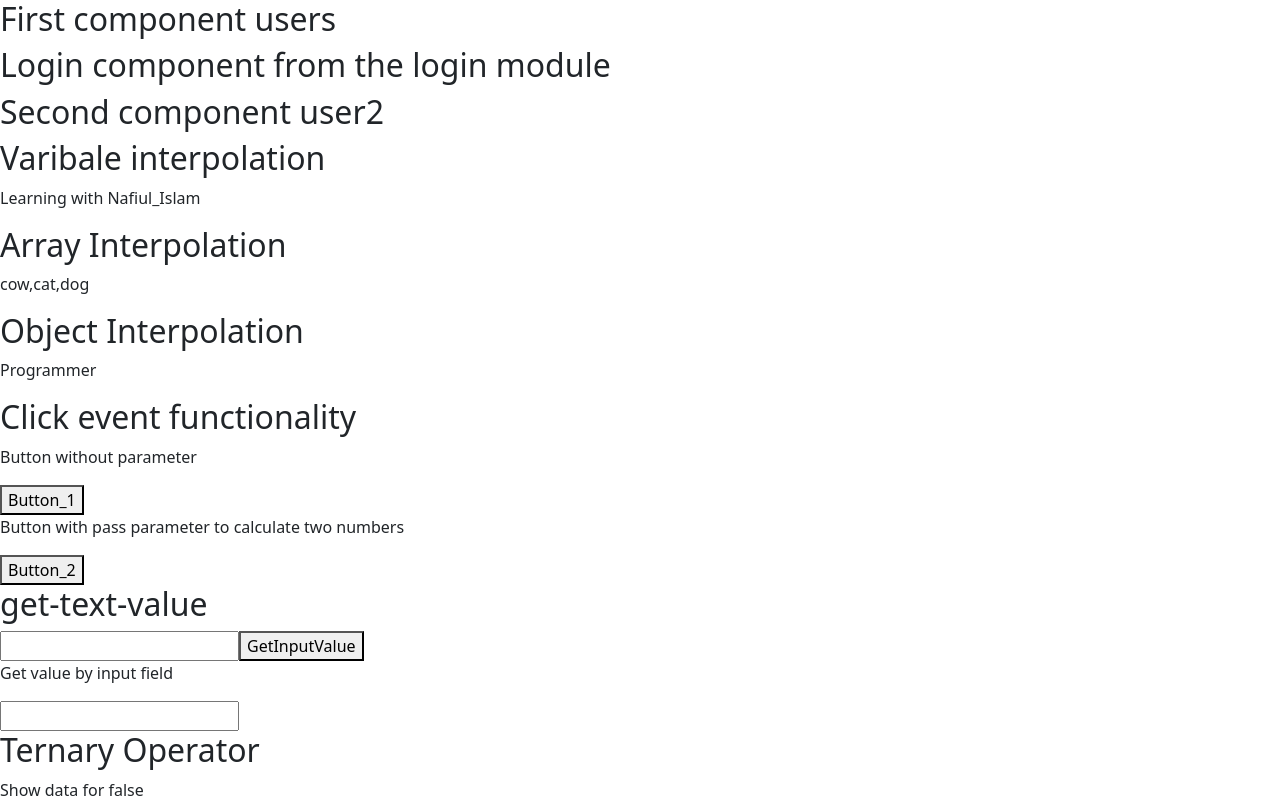
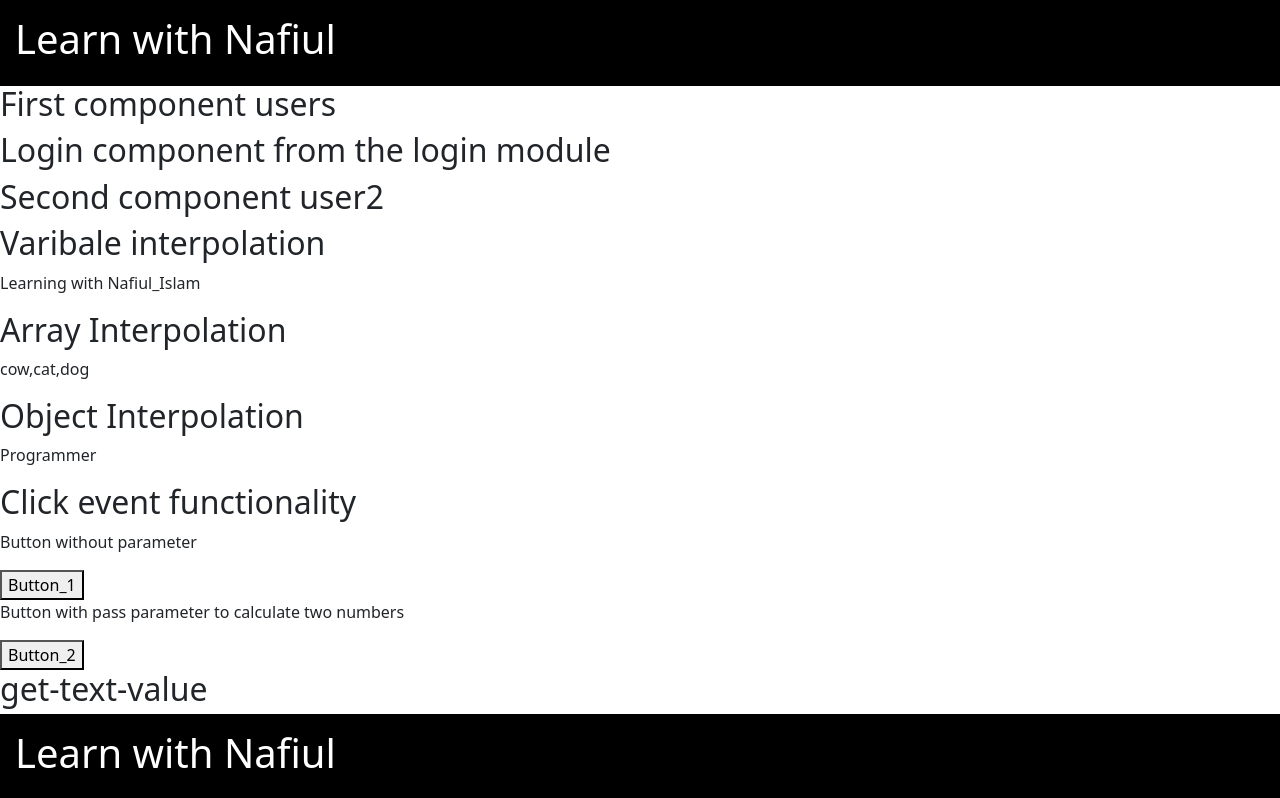
Before and after one commit to Nafiuli131/basic_Angular, an Angular app: page / in a window 1280 px wide. Shown: the top 798 px of the page. Built offline with nearby package versions, Linux system fonts and the light colour scheme.

Commit message:
add header and footer

```diff
--- a/src/app/app.component.css
+++ b/src/app/app.component.css
@@ -0,0 +1,4 @@
+.content {
+  padding-top: 85px;
+  padding-bottom: 85px;
+}
--- a/src/app/app.component.html
+++ b/src/app/app.component.html
@@ -1,3 +1,5 @@
+<app-header></app-header>
+<div class="content">
   <app-users></app-users>
   <app-login></app-login>
   <app-users2></app-users2>
@@ -8,3 +10,5 @@
   <app-switch-operator></app-switch-operator>
   <app-forloop></app-forloop>
   <app-form></app-form>
+</div>
+<app-footer></app-footer>
--- a/src/app/app.module.ts
+++ b/src/app/app.module.ts
@@ -13,6 +13,8 @@
 import { SwitchOperatorComponent } from './switch-operator/switch-operator.component';
 import { ForloopComponent } from './forloop/forloop.component';
 import { FormComponent } from './form/form.component';
+import { HeaderComponent } from './header/header.component';
+import { FooterComponent } from './footer/footer.component';
 
 @NgModule({
   declarations: [
@@ -26,6 +28,8 @@
     SwitchOperatorComponent,
     ForloopComponent,
     FormComponent,
+    HeaderComponent,
+    FooterComponent,
   ],
   imports: [BrowserModule, FormsModule, AppRoutingModule, UserLoginModule],
   providers: [],
--- /dev/null
+++ b/src/app/footer/footer.component.css
@@ -0,0 +1,8 @@
+.footer {
+  padding: 15px;
+  background-color: black;
+  color: white;
+  position: fixed;
+  bottom: 0;
+  width: 100%;
+}
--- /dev/null
+++ b/src/app/footer/footer.component.html
@@ -0,0 +1,3 @@
+<div class="footer">
+  <h1>Learn with Nafiul</h1>
+</div>
--- /dev/null
+++ b/src/app/footer/footer.component.ts
@@ -0,0 +1,15 @@
+import { Component, OnInit } from '@angular/core';
+
+@Component({
+  selector: 'app-footer',
+  templateUrl: './footer.component.html',
+  styleUrls: ['./footer.component.css']
+})
+export class FooterComponent implements OnInit {
+
+  constructor() { }
+
+  ngOnInit(): void {
+  }
+
+}
--- /dev/null
+++ b/src/app/header/header.component.css
@@ -0,0 +1,8 @@
+.header {
+  padding: 15px;
+  background-color: black;
+  color: white;
+  position: fixed;
+  top: 0;
+  width: 100%;
+}
--- /dev/null
+++ b/src/app/header/header.component.html
@@ -0,0 +1,3 @@
+<div class="header">
+  <h1>Learn with Nafiul</h1>
+</div>
--- /dev/null
+++ b/src/app/header/header.component.ts
@@ -0,0 +1,15 @@
+import { Component, OnInit } from '@angular/core';
+
+@Component({
+  selector: 'app-header',
+  templateUrl: './header.component.html',
+  styleUrls: ['./header.component.css']
+})
+export class HeaderComponent implements OnInit {
+
+  constructor() { }
+
+  ngOnInit(): void {
+  }
+
+}
```
Also changed, not shown: 2 other files (tests, documents, lock files or other folders). Lines whose indentation alone changed are shown as unchanged.
